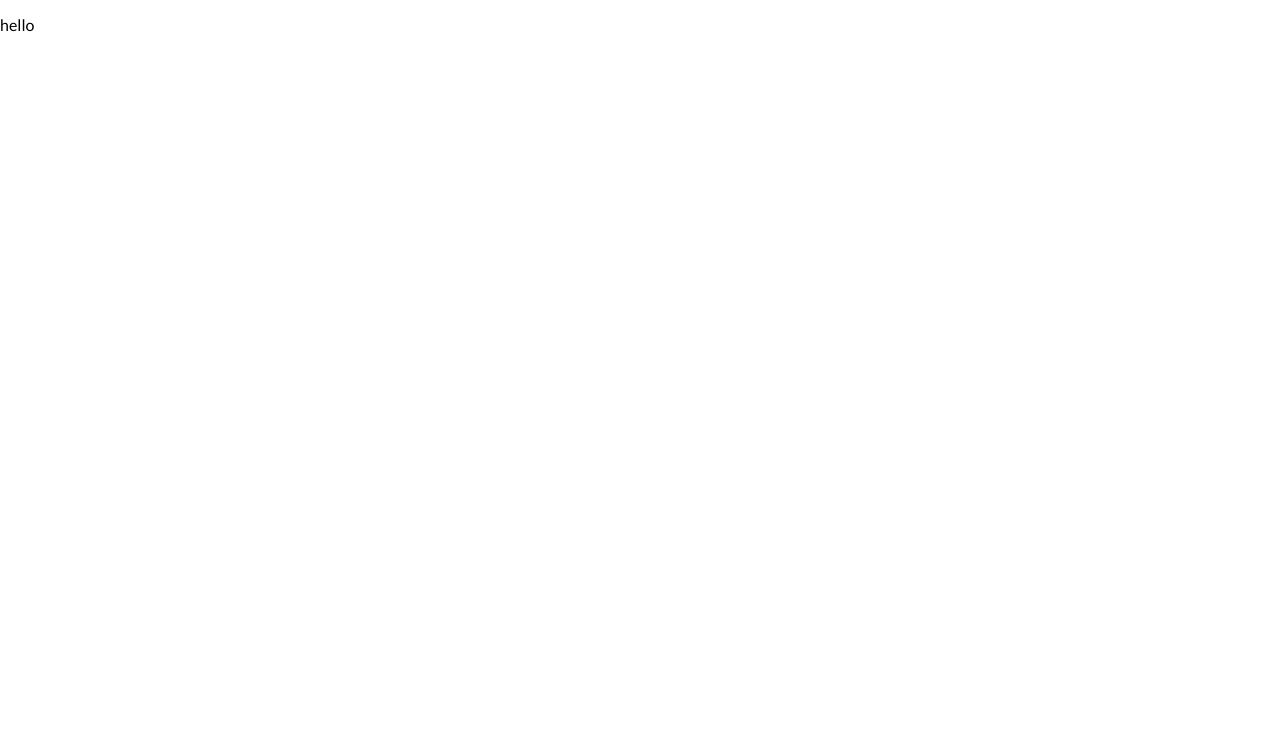
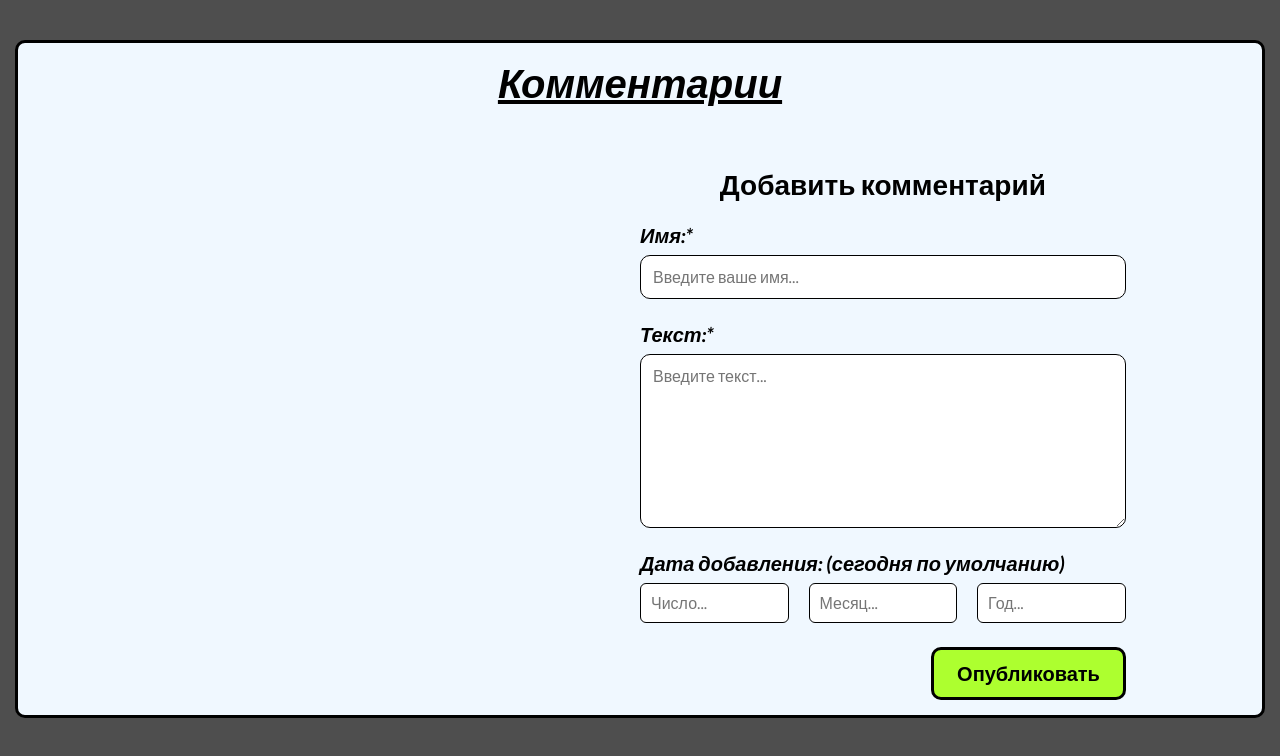
Before and after one commit to DiMoNiO04/comments, a website built with webpack: page src/index.html in a window 1280 px wide. Built offline with nearby package versions, Linux system fonts and the light colour scheme.

Commit message:
feat: add block for added comment

```diff
--- a/src/index.html
+++ b/src/index.html
@@ -16,6 +16,39 @@
 	<title>Comments</title>
 </head>
 <body>
-	<p>hello</p>
+
+	<div class="comments">
+		<div class="container">
+			<div class="comments__container">
+				<h1 class="comments__title">Комментарии</h1>
+				<div class="comments__error"></div>
+				<form action="#" class="form">
+					<h2 class="form__title">Добавить комментарий</h2>
+					<div class="form__block">
+						<label for="form__name">Имя:*</label>
+						<input type="name" id="form__name" class="form__input" placeholder="Введите ваше имя...">
+					</div>
+					<div class="form__block">
+						<label for="form__text">Текст:*</label>
+						<textarea name="form__text" id="form__text" cols="30" rows="8" placeholder="Введите текст..."></textarea>
+					</div>
+					<div class="form__block">
+						<label for="form__date">Дата добавления: (<strong>сегодня</strong> по умолчанию)</label>
+						<div class="form__date-inputs">
+							<input type="number" min="0" max="31" name="form__date-day" id="form__date" class="form__input-date" placeholder="Число...">
+							<input type="number" min="0" max="12" name="form__date-month" id="form__date" class="form__input-date" placeholder="Месяц...">
+							<input type="number" min="2010" max="2023" name="form__date-year" id="form__date" class="form__input-date" placeholder="Год...">
+						</div>
+					</div>
+					<!-- <div class="form__block form__block-datenow">
+						<label class="form-check-label" for="flexCheckChecked">Сегоднейшая дата</label>
+						<input name="publish" class="form-check-input" type="checkbox" value="1" id="flexCheckChecked">
+					</div> -->
+					<button type="submit" class="form__button" title="Добавить">Опубликовать</button>
+				</form>
+			</div>
+		</div>
+	</div>
+
 </body>
 </html>
--- a/src/styles/main.scss
+++ b/src/styles/main.scss
@@ -1,3 +1,103 @@
+h1, h2{
+	margin: 0;
+	padding: 0;
+}
+
 body{
 	font-family: 'Lato', sans-serif;
+	background: rgb(78, 78, 78);
 }
+
+.container{
+	max-width: 1400px;
+	box-sizing: border-box;
+	background-color: aliceblue;
+	margin: 40px auto 0 auto;
+	padding: 15px;
+	border: 3px solid black;
+	border-radius: 10px;
+}
+
+.comments{
+	padding: 0 15px;
+	&__container{
+		display: flex;
+    	flex-direction: column;
+    	row-gap: 30px;
+	}
+	&__title{
+		text-align: center;
+		font-size: 40px;
+		line-height: 50px;
+		font-style: italic;
+		text-decoration: underline;
+	}
+}
+
+.form{
+	display: flex;
+	flex-direction: column;
+	row-gap: 24px;
+	width: 40%;
+	margin: auto 10% auto auto;
+	&__title{
+		font-size: 28px;
+		line-height: 32px;
+		margin: 0 auto;
+	}
+}
+
+.form__block{
+	display: flex;
+	flex-direction: column;
+	row-gap: 8px;
+	label{
+		font-style: italic;
+		font-size: 20px;
+		font-weight: 700;
+	}
+	input,
+	textarea{
+		border-radius: 10px;
+		border: 1px solid black;
+		padding: 12px;
+		max-width: 100%;
+	}
+	.form__input-date{
+		border-radius: 6px;
+		border: 1px solid black;
+		padding: 10px;
+		width: 100%;
+	}
+}
+
+.form__button{
+	width: 40%;
+	border-radius: 10px;
+	padding: 12px 0;
+	border: 3px solid black;
+	margin: auto 0 auto auto;
+	font-weight: 700;
+	font-size: 20px;
+	background: greenyellow;
+	&:hover{
+		cursor: pointer;
+		background: green;
+		transition: all 0.3s ease-in-out;
+	}
+}
+
+.form__date-inputs{
+	display: flex;
+	column-gap: 20px;
+}
+
+// .form__block-datenow{
+// 	flex-direction: row;
+// 	column-gap: 20px;
+// 	align-items: center;
+// 	input{
+// 		width: 22px;
+// 		height: 22px;
+// 	}
+// }
```
